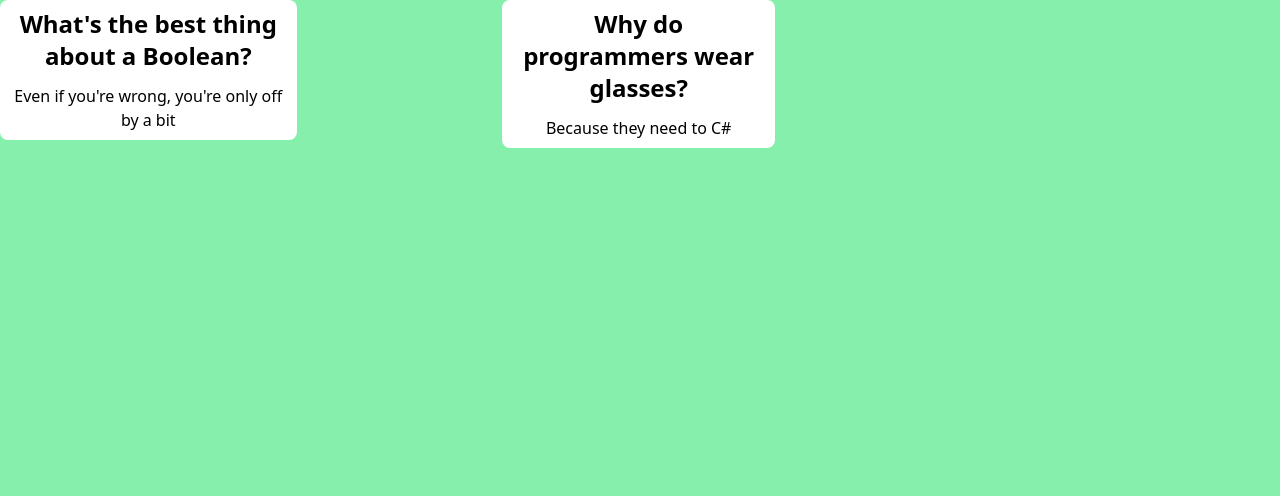
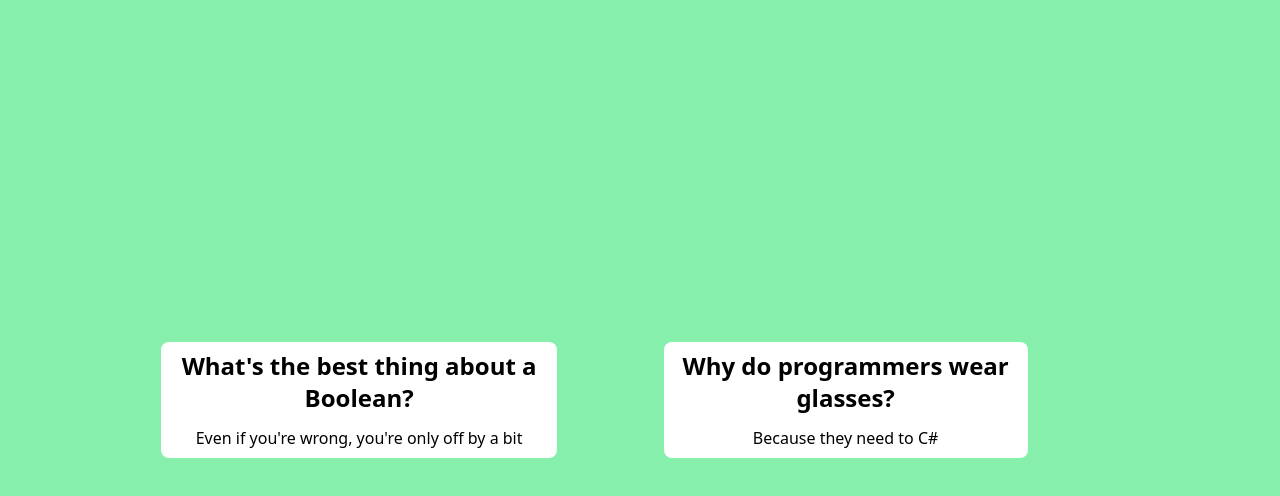
Before and after one commit to gasangw/React-series, a React (Vite) app: page / in a window 1280 px wide. Shown: the top 496 px of the page. Built offline with nearby package versions, Linux system fonts and the light colour scheme.

Commit message:
Improve the design of cards

```diff
--- a/src/App.jsx
+++ b/src/App.jsx
@@ -3,7 +3,7 @@ import DisplayJokes from './Components/DisplayJokes'
 
 function App() {
   return (
-    <div className='flex bg-green-300 mx-auto gap-2 h-[100vh]'>
+    <div className='flex bg-green-300 mx-auto gap-2 h-[100vh] items-center justify-center'>
       {data.map(joke => {
         return (
           <div key={joke.id}>
--- a/src/Components/DisplayJokes.jsx
+++ b/src/Components/DisplayJokes.jsx
@@ -3,7 +3,7 @@ import React from 'react'
 function DisplayJokes(props) {
     const { setup, punchline} = props.joke
   return (
-    <div className='bg-white rounded-lg px-3 py-2 text-center w-3/5'>
+    <div className='bg-white rounded-lg px-3 py-2 text-center w-4/5'>
         <h2 className='font-bold text-2xl'>{setup}</h2>
         <p className='text-base font-normal pt-3'>{punchline}</p>
     </div>
```
